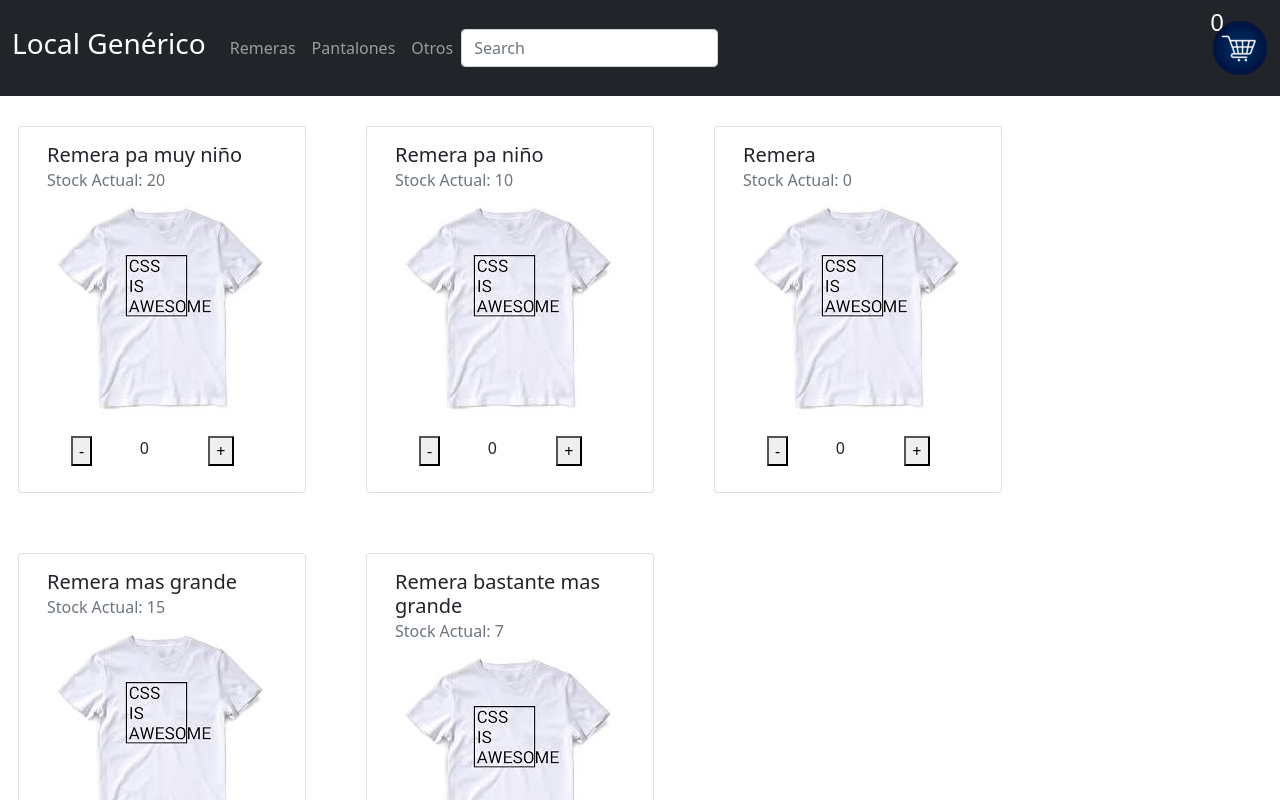
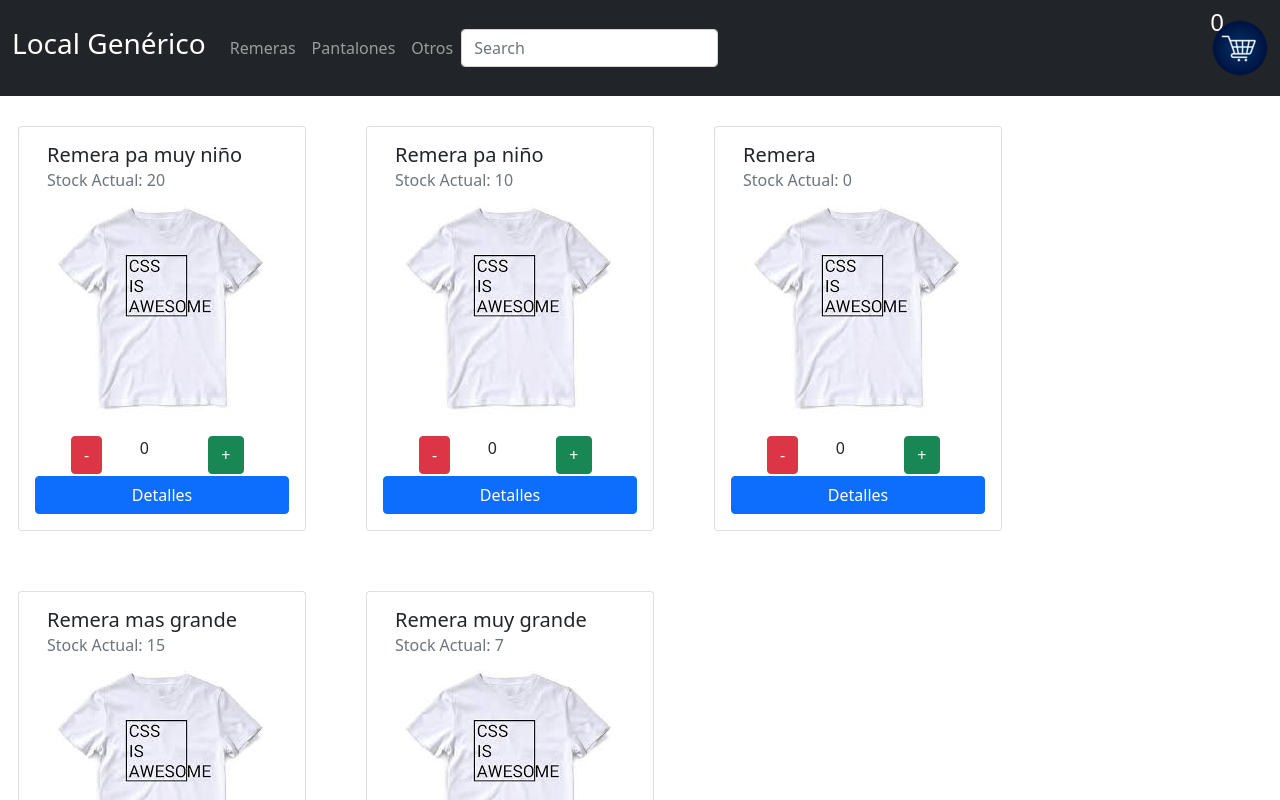
Before and after one commit to BelialDaNoS/ReactLauty, a React (Create React App) app: page / in a window 1280 px wide. Shown: the top 800 px of the page. Built offline with nearby package versions, Linux system fonts and the light colour scheme.

Commit message:
Entrega clase 6 más estético y con boludeces adicionales

```diff
--- a/src/components/Item.js
+++ b/src/components/Item.js
@@ -1,5 +1,8 @@
 import ItemCount from "./ItemCount";
 import { Card } from "react-bootstrap";
+import { Button } from "react-bootstrap";
+import { Row } from "react-bootstrap";
+
 // import {Link} from "react-router-dom";
 
 function Item({cat}){
@@ -11,7 +14,13 @@ function Item({cat}){
                 <Card.Text>
                     <img src={cat.img}/>
                 </Card.Text>
+
                 <ItemCount stock={cat.stock}/>
+
+                    <Row className="justify-content-center">
+                        <Button>Detalles</Button>
+                    </Row>
+
                 {/* <Link to={`/cat/${cat.id}`}>Detalles</Link> */}
             </Card.Body>
             </Card>
--- a/src/components/ItemCount.js
+++ b/src/components/ItemCount.js
@@ -1,7 +1,8 @@
 import React, { useState } from 'react';
-import { Container } from 'react-bootstrap';
 import { Col } from 'react-bootstrap';
 import { Row } from 'react-bootstrap';
+import { Button } from 'react-bootstrap';
+import { Container } from 'react-bootstrap';
 
 function ItemCount({stock}) {
   const [cantidad, setCount] = useState(0);
@@ -21,23 +22,25 @@ function ItemCount({stock}) {
 
 
   return (
+
     <Container>
       <Row>
         <Col>
-        <button onClick={() => restar()}>
+          <Button variant="danger" onClick={() => restar()}>
             -
-        </button>
+          </Button>
         </Col>
         <Col>
           <p>{cantidad}</p>
         </Col>
         <Col>
-        <button onClick={() => sumar()}>
+          <Button onClick={() => sumar()} variant="success">
             +
-        </button>
+          </Button>
         </Col>
       </Row>
     </Container>
+
   );
 }
 
--- a/src/components/ItemList.js
+++ b/src/components/ItemList.js
@@ -1,14 +1,13 @@
 import Item from "./Item";
 import { Row } from "react-bootstrap";
-import { Container } from "react-bootstrap";
-import { Col } from "react-bootstrap";
+
 
     const ItemList = ({catalogo}) => {
         return (
             <Row>
-                {catalogo.map((item,index)=>{
-                    return <Item key={index} cat={item}/>
-                })}
+                {catalogo.map((item,index)=>
+                <Item key={index} cat={item}/>
+                )}
             </Row>
         )
     }
--- a/src/components/ItemListContainer.js
+++ b/src/components/ItemListContainer.js
@@ -2,6 +2,8 @@ import { useParams } from "react-router-dom"
 import { useState, useEffect } from "react"
 import ItemList from "./ItemList"
 import { Row } from "react-bootstrap";
+import {Container} from "react-bootstrap";
+import {Col} from "react-bootstrap";
 
 let obj = [
     {
@@ -39,7 +41,7 @@ let obj = [
     {
         "id": 5,
         "stock":7,
-        "nombre":"Remera bastante mas grande",
+        "nombre":"Remera muy grande",
         "Talle":"XL",
         "precio":800,
         "img":"/remera.jpg"
@@ -49,31 +51,45 @@ let obj = [
 
 const ItemListContainer = () => {
 
-    let [catalogo, setCatalogo] = useState([])
-    const { id } = useParams()
+    const [catalogo, setCatalogo] = useState([]);
+
+    const [loading, setLoading] = useState(false)
+
+    const { id } = useParams();
 
     useEffect(() => {
-       const promesa = new Promise((res, rej) => {
+       const promise = new Promise((res, rej) => {
             setTimeout(() => {
                 res(obj)
             }, 2000)
         })
 
-        promesa
-            .then((catalogo) => {
-                console.log("Bien")
-                setCatalogo(obj)
+        promise
+            .then((obj) => {
+                console.log("Bien");
+                setCatalogo(obj);
+                setLoading(true)
             })
             .catch(() => {
-                console.log("Bien't")
+                console.error("Bien't")
             })
     }, [id])
 
-    return (
-        <Row>
-            <ItemList catalogo={catalogo} />
-        </Row>
-    )
+    if(!loading){
+        return (
+            <Container fluid>
+            <Row className="justify-content-md-center">
+                <img src="/loadgif.gif" alt="" style={{width:'500px', height:'500px'}}/>
+            </Row>
+            </Container>
+        )
+    }else{
+        return (
+            <Row>
+                <ItemList catalogo={catalogo} />
+            </Row>
+        )
+    }
 }
 
   export default ItemListContainer;
```
Also changed, not shown: public/loadgif.gif (added). Lines whose indentation alone changed are shown as unchanged.
